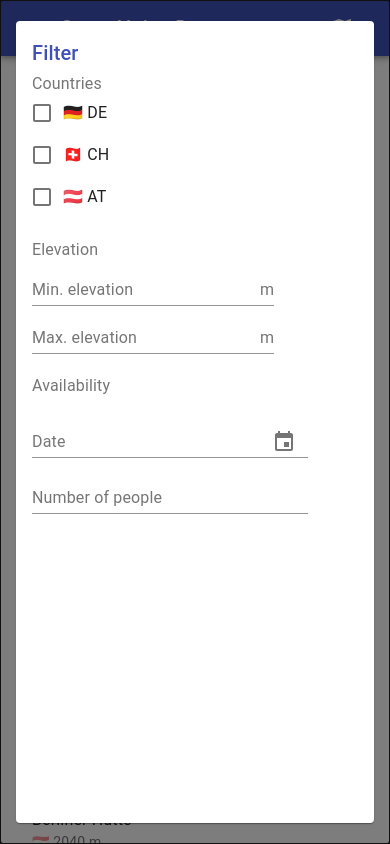
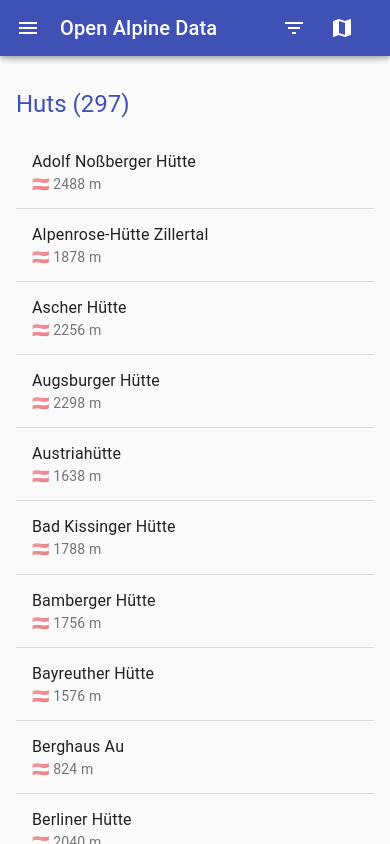
Before and after one commit to mlenkeit/oad, a React (Create React App) app: page / in a window 390 px wide. Built offline with nearby package versions, Linux system fonts and the light colour scheme.

Commit message:
feat(ui): show filters in side sheet for mobile

```diff
--- a/src/webapp/App.tsx
+++ b/src/webapp/App.tsx
@@ -5,7 +5,7 @@ import React, { useState, useEffect } from 'react'
 import clsx from 'clsx'
 import { makeStyles, useTheme } from '@material-ui/core/styles'
 import CssBaseline from '@material-ui/core/CssBaseline';
-// import Drawer from '@material-ui/core/Drawer';
+import Drawer from '@material-ui/core/Drawer';
 import Box from '@material-ui/core/Box';
 import AppBar from '@material-ui/core/AppBar';
 import Toolbar from '@material-ui/core/Toolbar';
@@ -16,7 +16,7 @@ import IconButton from '@material-ui/core/IconButton';
 // import Badge from '@material-ui/core/Badge';
 import Container from '@material-ui/core/Container';
 import Grid from '@material-ui/core/Grid';
-import Paper from '@material-ui/core/Paper';
+// import Paper from '@material-ui/core/Paper';
 // import Link from '@material-ui/core/Link';
 // import Icon from '@material-ui/core/Icon';
 import MenuIcon from '@material-ui/icons/Menu';
@@ -36,8 +36,8 @@ import FormControlLabel from '@material-ui/core/FormControlLabel';
 import Checkbox from '@material-ui/core/Checkbox';
 import TextField from '@material-ui/core/TextField';
 import InputAdornment from '@material-ui/core/InputAdornment';
-import Modal from '@material-ui/core/Modal';
-import Fade from '@material-ui/core/Fade';
+// import Modal from '@material-ui/core/Modal';
+// import Fade from '@material-ui/core/Fade';
 import useMediaQuery from '@material-ui/core/useMediaQuery';
 // import TabbedHutList from './components/TabbedHutList'
 import HutMap from './components/HutMap'
@@ -182,6 +182,9 @@ const useStyles = makeStyles((theme) => ({
   filterPaper: {
     height: '95%',
     width: '100%'
+  },
+  filterDrawerPaper: {
+    width: '85%'
   }
 }))
 
@@ -342,21 +345,25 @@ function App() {
     }
   }
 
-  const [ modalOpen, setModalOpen ] = useState(true)
-  const handleFilter = () => {
-    setModalOpen(true)
+  const [ showFilters, setShowFilters ] = useState(false)
+  const handleFilterButtonClick = () => {
+    setShowFilters(true)
   }
-  const handleModalClose = () => {
-    setModalOpen(false)
+  const handleFilterDrawerClose = () => {
+    setShowFilters(false)
   }
 
   return (
     <div className={classes.root}>
       <CssBaseline />
-      <Modal open={modalOpen} onClose={handleModalClose}>
-        <Fade in={modalOpen}>
-          <Container maxWidth="md" className={classes.filterContainer}>
-            <Paper className={clsx(classes.paper, classes.filterPaper)}>
+      <Drawer
+        open={showFilters}
+        onClose={handleFilterDrawerClose}
+        anchor="right"
+        classes={{
+          paper: clsx(classes.paper, classes.filterDrawerPaper),
+        }}
+      >
         <Typography component="h2" variant="h6" color="primary" gutterBottom>
           Filter
         </Typography>
@@ -418,10 +425,16 @@ function App() {
             </FormControl>
           </Grid>
         </Grid>
+      </Drawer>
+      {/* <Modal open={false}>
+        <Fade in={showFilters}>
+          <Container maxWidth="md" className={classes.filterContainer}>
+            <Paper className={clsx(classes.paper, classes.filterPaper)}>
+
             </Paper>
           </Container>
         </Fade>
-      </Modal>
+      </Modal> */}
       <AppBar position="absolute" className={classes.appBar}>
         <Toolbar className={classes.toolbar}>
           <IconButton
@@ -437,7 +450,7 @@ function App() {
           <Typography component="h1" variant="h6" color="inherit" noWrap className={classes.title}>
             Open Alpine Data {showSubtitle ? `- Huts (${huts.length})` : ''}
           </Typography>
-          <IconButton onClick={handleFilter} color="inherit">
+          <IconButton onClick={handleFilterButtonClick} color="inherit">
             <FilterListIcon />
           </IconButton>
           {hutDisplayMode === 'list'
```
Lines whose indentation alone changed are shown as unchanged.
